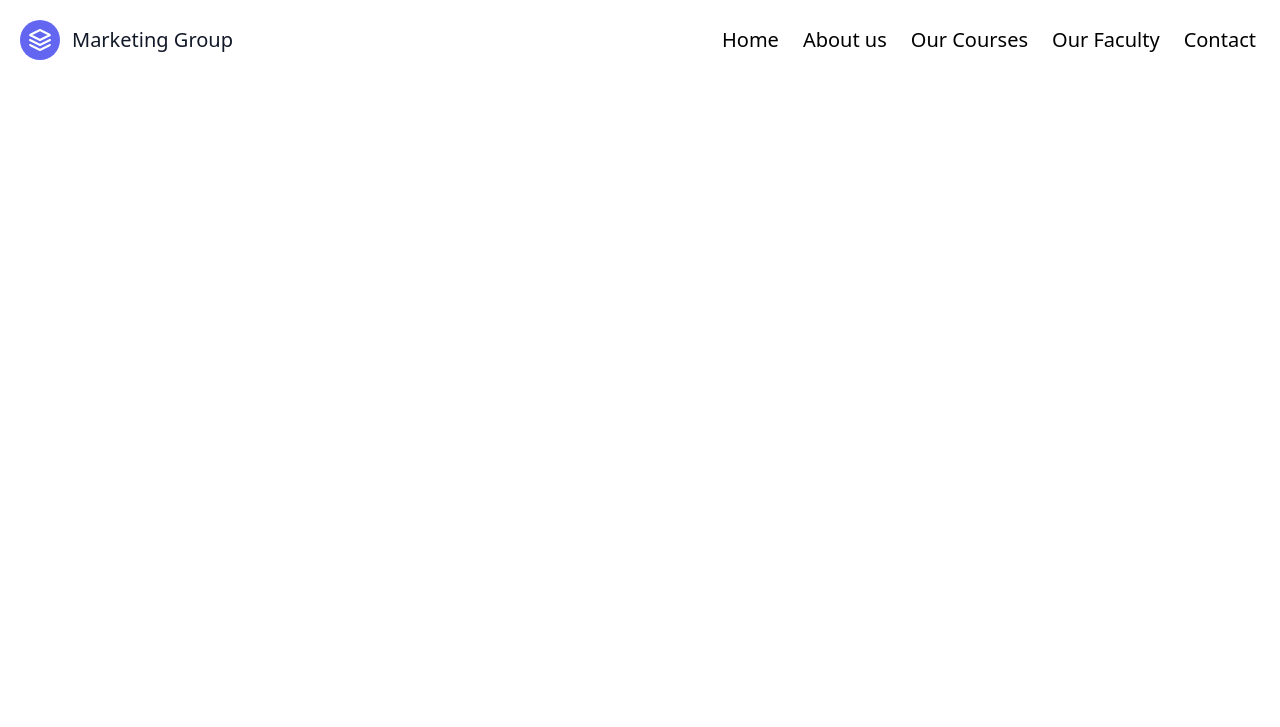
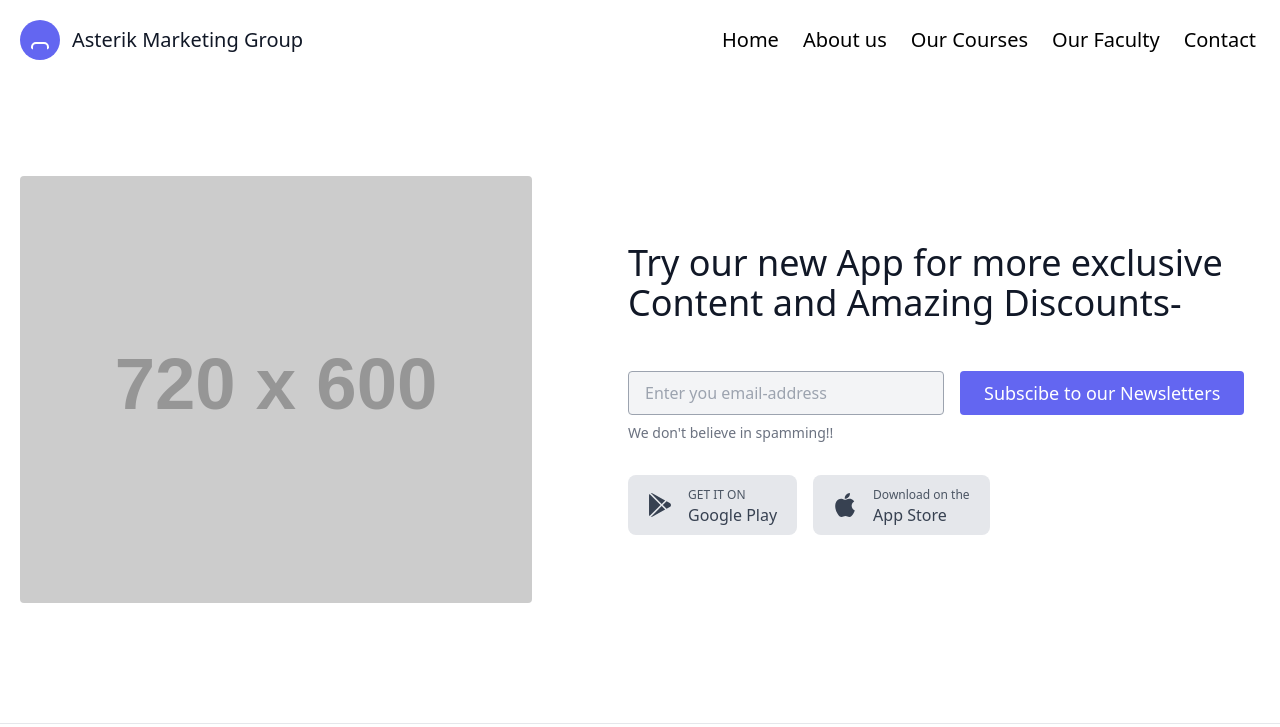
Before and after one commit to pulkitmittal19/Sample-One-Page-Website, a plain HTML site: page index.html in a window 1280 px wide. Drawn offline with nearby package versions, Linux system fonts and the light colour scheme; placeholder pictures from the web are drawn by us.

Commit message:
Add: app promotion content

```diff
--- a/index.html
+++ b/index.html
@@ -28,11 +28,9 @@
             class="w-10 h-10 text-white p-2 bg-indigo-500 rounded-full"
             viewBox="0 0 24 24"
           >
-            <path
-              d="M12 2L2 7l10 5 10-5-10-5zM2 17l10 5 10-5M2 12l10 5 10-5"
-            ></path>
+            <path d="M20 21v-2a4 4 0 00-4-4H8a4 4 0 00-4 4v2"></path>
           </svg>
-          <span class="ml-3 text-xl">Marketing Group</span>
+          <span class="ml-3 text-xl">Asterik Marketing Group</span>
         </a>
         <nav
           class="md:ml-auto flex flex-wrap items-center text-base justify-center"
@@ -56,5 +54,89 @@
       </div>
     </header>
     <!-- Navbar ends -->
+
+    <!-- App promotion content starts -->
+    <section class="text-gray-700 body-font">
+      <div
+        class="container mx-auto flex px-5 py-24 md:flex-row flex-col items-center"
+      >
+        <div class="lg:max-w-lg lg:w-full md:w-1/2 w-5/6 mb-10 md:mb-0">
+          <img
+            class="object-cover object-center rounded"
+            alt="hero"
+            src="https://dummyimage.com/720x600"
+          />
+        </div>
+        <div
+          class="lg:flex-grow md:w-1/2 lg:pl-24 md:pl-16 flex flex-col md:items-start md:text-left items-center text-center"
+        >
+          <h1
+            class="title-font sm:text-4xl text-3xl mb-4 font-medium text-gray-900"
+          >
+            Try our new App for more exclusive Content and Amazing Discounts-
+          </h1>
+          <p class="mb-8 leading-relaxed"></p>
+          <div class="flex w-full md:justify-start justify-center">
+            <input
+              class="bg-gray-100 rounded mr-4 border border-gray-400 focus:outline-none focus:border-indigo-500 text-base px-4 lg:w-full xl:w-1/2 w-2/4"
+              placeholder="Enter you email-address"
+              type="text"
+            />
+            <button
+              class="inline-flex text-white bg-indigo-500 border-0 py-2 px-6 focus:outline-none hover:bg-indigo-600 rounded text-lg"
+            >
+              Subscibe to our Newsletters
+            </button>
+          </div>
+          <p class="text-sm mt-2 text-gray-500 mb-8 w-full">
+            We don't believe in spamming!!
+          </p>
+          <div class="flex lg:flex-row md:flex-col">
+            <button
+              class="bg-gray-200 inline-flex py-3 px-5 rounded-lg items-center hover:bg-gray-300 focus:outline-none"
+            >
+              <svg
+                xmlns="http://www.w3.org/2000/svg"
+                fill="currentColor"
+                class="w-6 h-6"
+                viewBox="0 0 512 512"
+              >
+                <path
+                  d="M99.617 8.057a50.191 50.191 0 00-38.815-6.713l230.932 230.933 74.846-74.846L99.617 8.057zM32.139 20.116c-6.441 8.563-10.148 19.077-10.148 30.199v411.358c0 11.123 3.708 21.636 10.148 30.199l235.877-235.877L32.139 20.116zM464.261 212.087l-67.266-37.637-81.544 81.544 81.548 81.548 67.273-37.64c16.117-9.03 25.738-25.442 25.738-43.908s-9.621-34.877-25.749-43.907zM291.733 279.711L60.815 510.629c3.786.891 7.639 1.371 11.492 1.371a50.275 50.275 0 0027.31-8.07l266.965-149.372-74.849-74.847z"
+                ></path>
+              </svg>
+              <span class="ml-4 flex items-start flex-col leading-none">
+                <span class="text-xs text-gray-600 mb-1">GET IT ON</span>
+                <span class="title-font font-medium">Google Play</span>
+              </span>
+            </button>
+            <button
+              class="bg-gray-200 inline-flex py-3 px-5 rounded-lg items-center lg:ml-4 md:ml-0 ml-4 md:mt-4 mt-0 lg:mt-0 hover:bg-gray-300 focus:outline-none"
+            >
+              <svg
+                xmlns="http://www.w3.org/2000/svg"
+                fill="currentColor"
+                class="w-6 h-6"
+                viewBox="0 0 305 305"
+              >
+                <path
+                  d="M40.74 112.12c-25.79 44.74-9.4 112.65 19.12 153.82C74.09 286.52 88.5 305 108.24 305c.37 0 .74 0 1.13-.02 9.27-.37 15.97-3.23 22.45-5.99 7.27-3.1 14.8-6.3 26.6-6.3 11.22 0 18.39 3.1 25.31 6.1 6.83 2.95 13.87 6 24.26 5.81 22.23-.41 35.88-20.35 47.92-37.94a168.18 168.18 0 0021-43l.09-.28a2.5 2.5 0 00-1.33-3.06l-.18-.08c-3.92-1.6-38.26-16.84-38.62-58.36-.34-33.74 25.76-51.6 31-54.84l.24-.15a2.5 2.5 0 00.7-3.51c-18-26.37-45.62-30.34-56.73-30.82a50.04 50.04 0 00-4.95-.24c-13.06 0-25.56 4.93-35.61 8.9-6.94 2.73-12.93 5.09-17.06 5.09-4.64 0-10.67-2.4-17.65-5.16-9.33-3.7-19.9-7.9-31.1-7.9l-.79.01c-26.03.38-50.62 15.27-64.18 38.86z"
+                ></path>
+                <path
+                  d="M212.1 0c-15.76.64-34.67 10.35-45.97 23.58-9.6 11.13-19 29.68-16.52 48.38a2.5 2.5 0 002.29 2.17c1.06.08 2.15.12 3.23.12 15.41 0 32.04-8.52 43.4-22.25 11.94-14.5 17.99-33.1 16.16-49.77A2.52 2.52 0 00212.1 0z"
+                ></path>
+              </svg>
+              <span class="ml-4 flex items-start flex-col leading-none">
+                <span class="text-xs text-gray-600 mb-1">Download on the</span>
+                <span class="title-font font-medium">App Store</span>
+              </span>
+            </button>
+          </div>
+        </div>
+      </div>
+    </section>
+    <br />
+    <hr />
+    <!-- App promotion content ends -->
   </body>
 </html>
```
